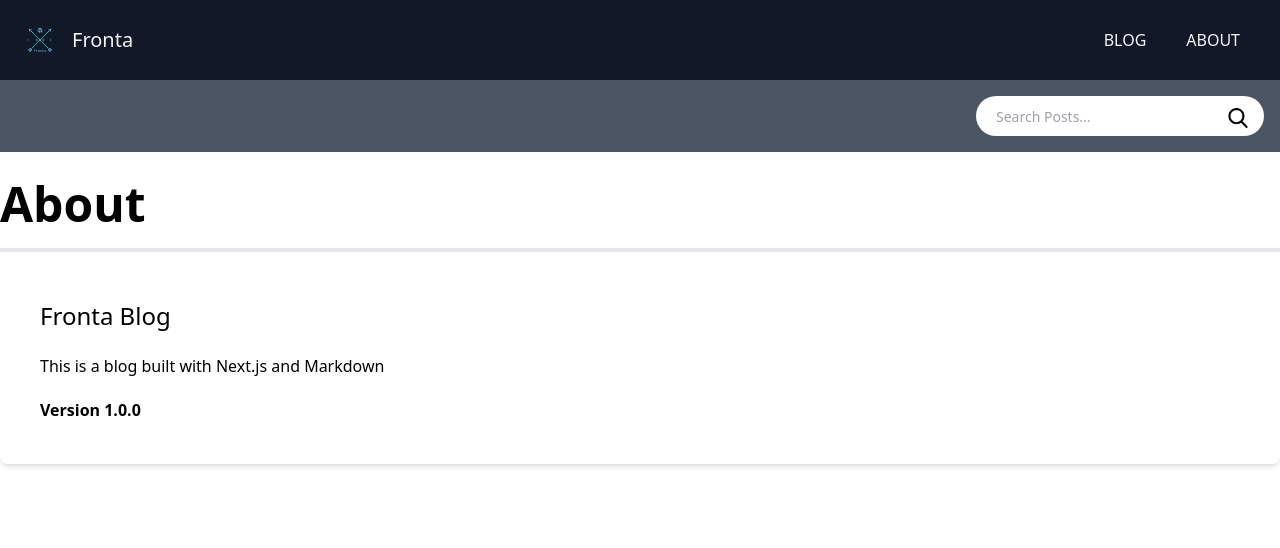
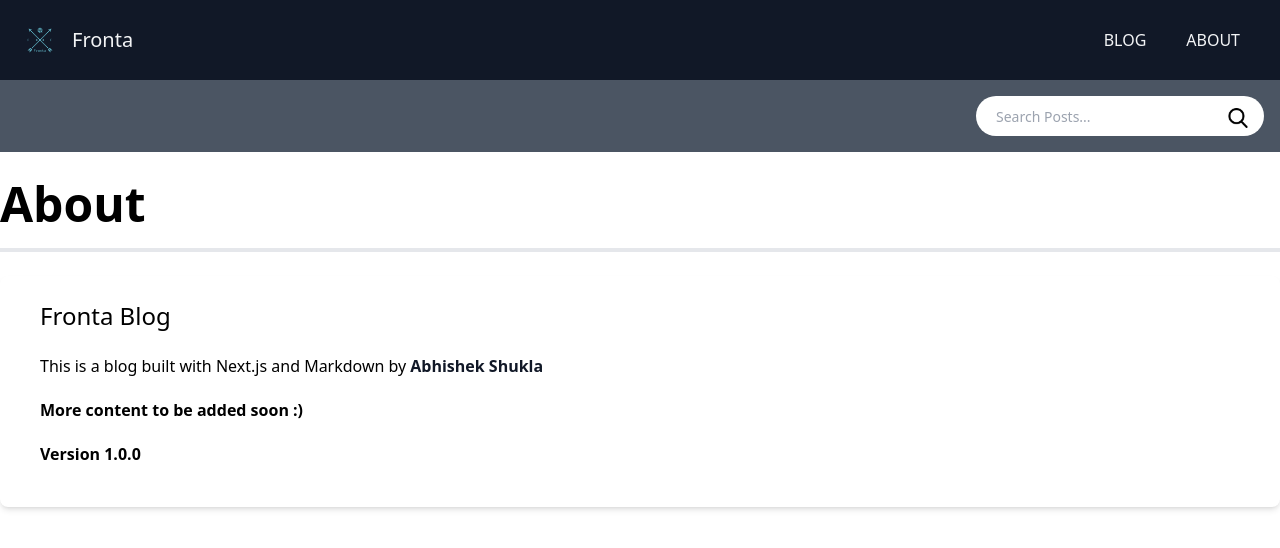
Before and after one commit to Abhishek-Shukla-github/fronta, a Next.js app: page /about in a window 1280 px wide. Shown: the top 548 px of the page. Built offline with nearby package versions, Linux system fonts and the light colour scheme.

Commit message:
About p[age changes

```diff
--- a/src/pages/about.js
+++ b/src/pages/about.js
@@ -1,4 +1,5 @@
 import Layout from '../components/Layout'
+import Link from 'next/link'
 
 export default function AboutPage() {
   return (
@@ -8,10 +9,15 @@ export default function AboutPage() {
       <div className='bg-white shadow-md rounded-lg px-10 py-6 mt-6'>
         <h3 className='text-2xl mb-5'>Fronta Blog</h3>
 
-        <p className='mb-3'>This is a blog built with Next.js and Markdown</p>
+        <p className='mb-3'>This is a blog built with Next.js and Markdown by
+          <Link href="https://www.abshukla.com/" target="_blank" className='ml-1 font-bold text-gray-900'>Abhishek Shukla</Link>
+        </p>
 
         <p>
-          <span className='font-bold'>Version 1.0.0</span>
+          <span className='font-semibold'>More content to be added soon :) </span>
+        </p>
+        <p>
+          <span className='font-semibold'>Version 1.0.0</span>
         </p>
       </div>
     </Layout>
```
